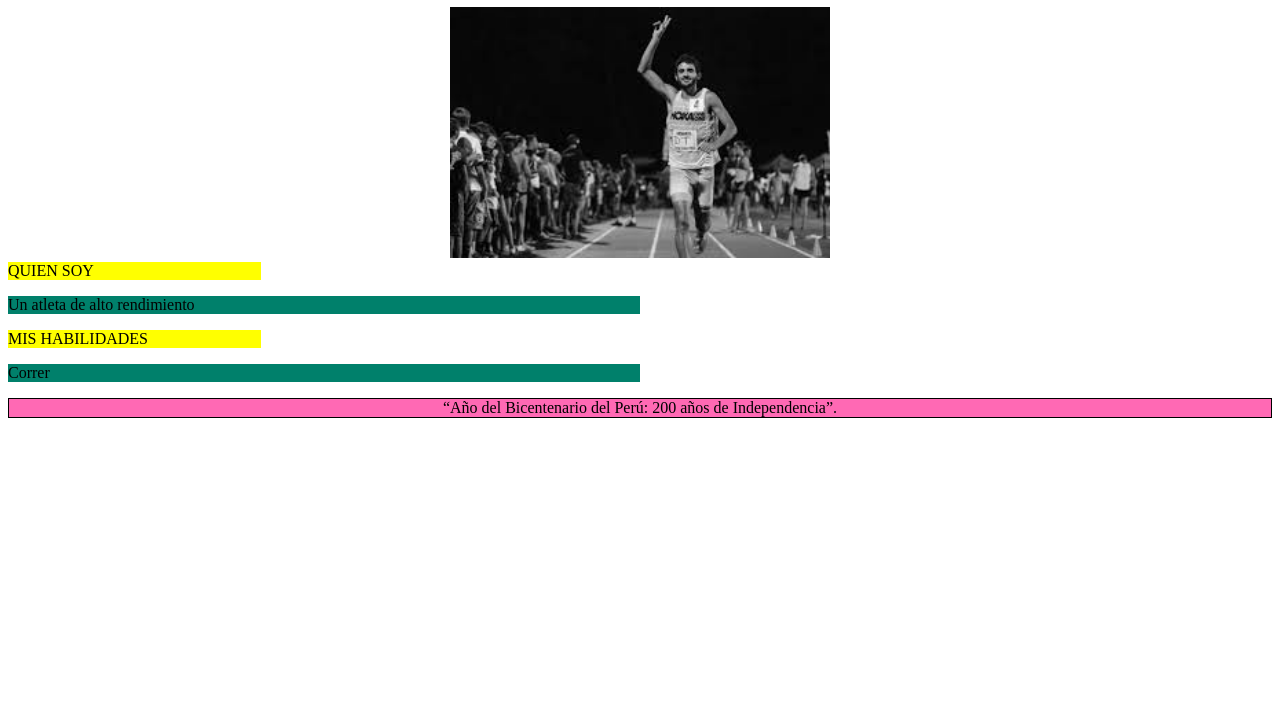
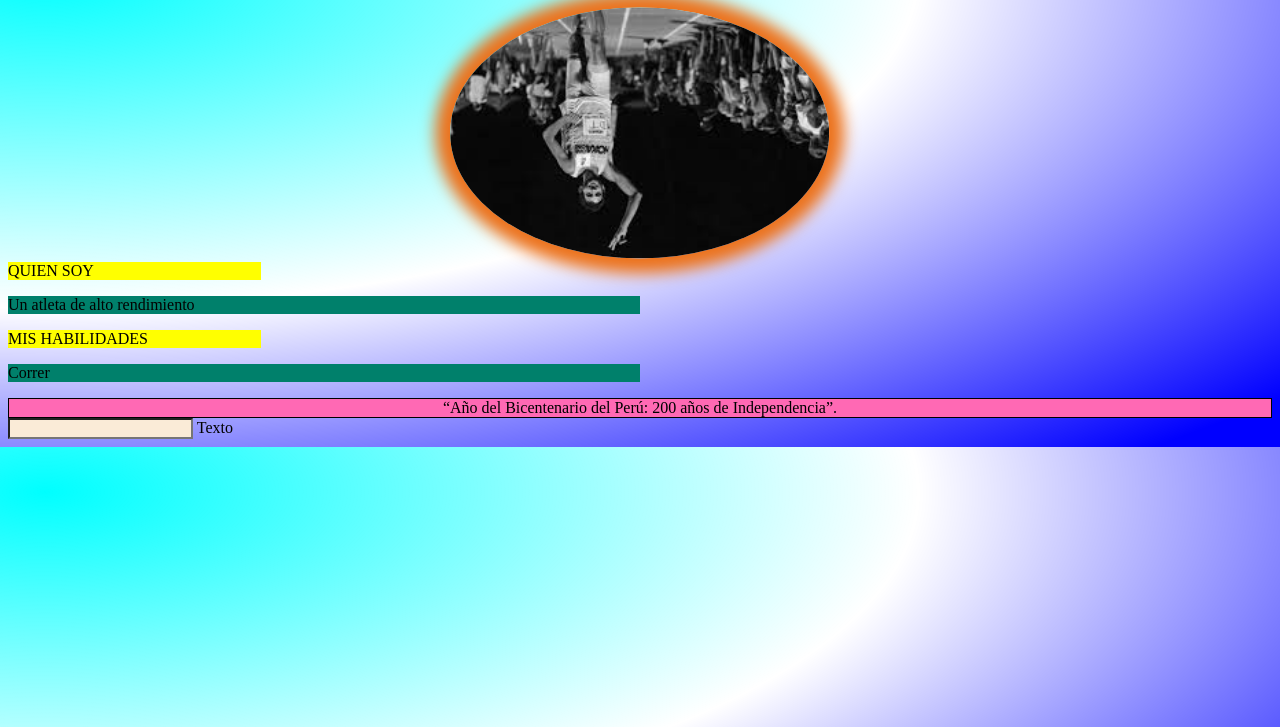
Before and after one commit to stevenAnto/Codigo-boot, a plain HTML site: page semana1/dia5/Tarea css.html in a window 1280 px wide. Shown: the part 73-800 px from the top of the page. Drawn offline with Linux system fonts and the light colour scheme.

Commit message:
probando degradados

```diff
--- a/semana1/dia5/Tarea css.html
+++ b/semana1/dia5/Tarea css.html
@@ -33,6 +33,10 @@
             “Año del Bicentenario del Perú: 200 años de Independencia”.
         </footer>
     </main>
+    <form>
+        <input class="input" type="text" id="ejemplo"/>
+        <label for="ejemplo">Texto</label>
+    </form>
 
 </body>
 </html>
--- a/semana1/dia5/estilostarea.css
+++ b/semana1/dia5/estilostarea.css
@@ -21,3 +21,24 @@
 div{
     text-align: center;
 }
+img {
+    /* border-radius: 60%;
+    height: 250px; */
+
+}
+img{
+    border-radius:50%;
+-webkit-border-radius:50%;
+box-shadow: 0px 0px 15px 15px #ec731e;
+-webkit-box-shadow: 0px 0px 15px 15px #ec731e;
+transform: rotate(180deg);
+-webkit-transform: rotate(180deg);;
+}
+body {
+    background-image: radial-gradient(ellipse farthest-corner at 45px 45px , #00FFFF 0%, rgba(0, 0, 255, 0) 50%, #0000FF 95%);
+}
+.input {
+    background-color: antiquewhite;
+  caret-color: green;
+  color: brown;
+}
```
